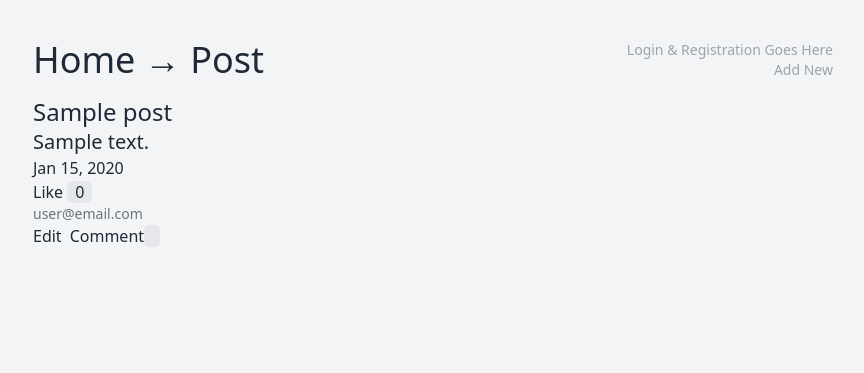
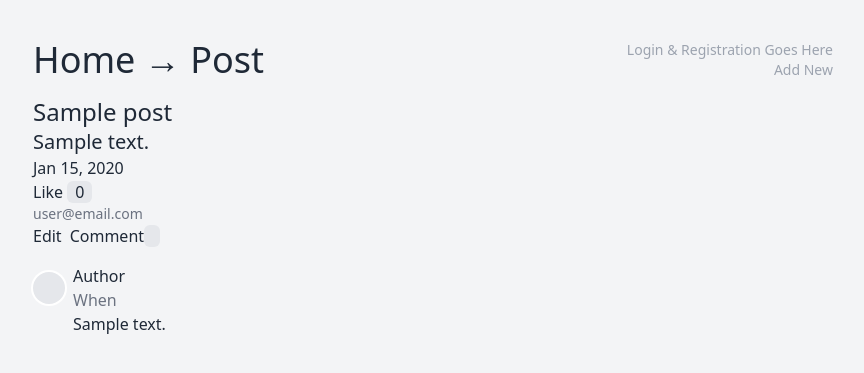
Before and after one commit to mattBtindall/symfony6-hands-on, a Symfony app: template templates/micro_post/show.html.twig in a window 1280 px wide. Shown: the top 373 px of the page, without its empty margins (207-1071 px from the left). Run offline with Twig, Linux system fonts and the light colour scheme; the template is opened without the code that fills it: most values are stand-ins (such as "Sample title", 1, 10 or a date in 2020); some libraries are stand-ins or nearby versions.

Commit message:
Add comments to the post page
Displays comments below posts
Data for the user names, created date and the user avatar are currently hard coded

```diff
--- a/templates/base.html.twig
+++ b/templates/base.html.twig
@@ -1,5 +1,5 @@
 <!DOCTYPE html>
-<html>
+<html class="">
     <head>
         <meta charset="UTF-8">
         <title>{% block title %}Welcome!{% endblock %}</title>
--- a/templates/micro_post/show.html.twig
+++ b/templates/micro_post/show.html.twig
@@ -8,4 +8,26 @@
 
 {% block body %}
     {{ include('micro_post/_post.html.twig', {post: post}) }}
+
+    <div class="mt-4">
+        {% for i, comment in post.comments %}
+            <div>
+                <div class="flex items-center">
+                    <div class="inline-block bg-gray-200 dark:bg-gray-700 rounded-full text-3xl w-8 h-8 ring-2 ring-white dark:ring-gray-600 mr-2"></div>
+                    <div>
+                        <div class="font-medium text-gray-800 dark:text-gray-300">Author</div>
+                        <div class="font-light text-gray-500 dark:text-gray-500">When</div>
+                    </div>
+                </div>
+                <div class="flex">
+                    {% if i != post.comments|length - 1 %}
+                        <div class="border border-gray-300 dark:border-gray-600 ml-4 mr-6 pb-10"></div>
+                    {% else %}
+                        <div class="mr-10"></div>
+                    {% endif %}
+                    <div>{{ comment.text }}</div>
+                </div>
+            </div>
+        {% endfor %}
+    </div>
 {% endblock %}
```
